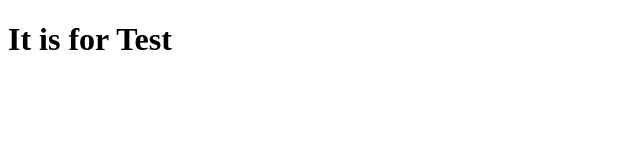
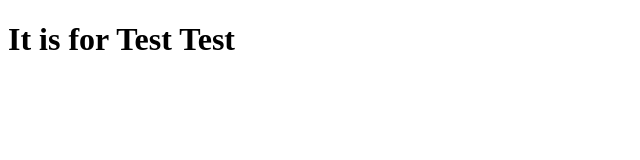
Before and after one commit to superman66/github-travis-config, a plain HTML site: page index.html in a window 1280 px wide. Shown: the whole page, without its empty margins (0-640 px from the left). Drawn offline with Linux system fonts and the light colour scheme.

Commit message:
Deploy superman66/github-travis-config to github.com/superman66/github-travis-config.git:gh-pages

```diff
--- a/index.html
+++ b/index.html
@@ -7,6 +7,6 @@
   <meta name="viewport" content="width=device-width, initial-scale=1">
 </head>
 <body>
-  <h1>It is for Test</h1>
+  <h1>It is for Test Test</h1>
 </body>
 </html>
```
